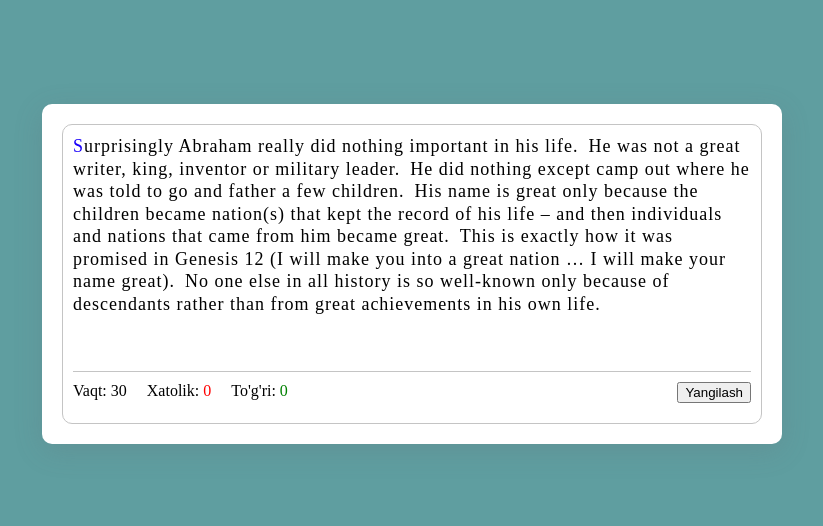
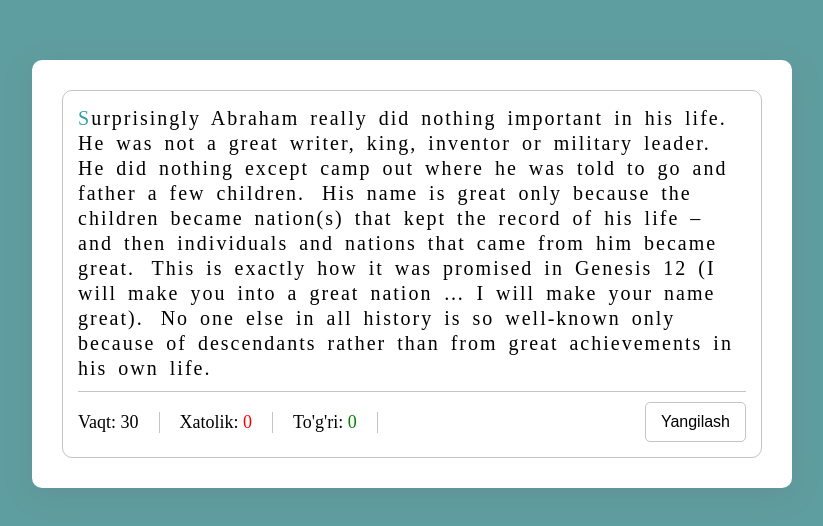
Before and after one commit to utamuratov/speed-typing, a plain HTML site: page index.html in a window 1280 px wide. Shown: the part 126-652 px from the top of the page, without its empty margins (228-1051 px from the left). Drawn offline with Linux system fonts and the light colour scheme.

Commit message:
improved ui

```diff
--- a/style.css
+++ b/style.css
@@ -4,19 +4,19 @@ body {
 
 .box {
     width: 700px;
-    height: 300px;
+    /* height: 300px; */
     margin: auto;
     background-color: white;
     border-radius: 10px;
     box-shadow: rgba(100, 100, 111, 0.2) 0px 7px 29px 0px;
-    padding: 20px;
+    padding: 30px;
     margin-top: 50vh;
     transform: translateY(-50%);
 }
 
 .box__card {
     box-sizing: border-box;
-    padding: 10px;
+    padding: 15px;
     border-radius: 10px;
     border: 1px solid #c4c4c4;
     height: 100%;
@@ -27,9 +27,11 @@ body {
 .box__card__body {
     flex-grow: 1;
     font-weight: 500;
-    font-size: 18px;
+    font-size: 20px;
     line-height: 125%;
-    letter-spacing: 1px;
+    letter-spacing: 2px;
+    word-spacing: 4px;
+    padding-bottom: 10px;
 }
 
 .box__card__footer {
@@ -37,7 +39,7 @@ body {
 }
 
 .current {
-    color: #1a01fa;
+    color: rgb(53, 161, 165);
     animation: underline 1s infinite;
 }
 
@@ -57,11 +59,24 @@ body {
 
 .list li {
     list-style-type: none;
+    border-right: 1px solid #c4c4c4;
+    padding-right: 20px;
 }
 
 .box__card__footer {
     display: flex;
-    padding: 10px 0;
+    align-items: center;
+    padding-top: 10px;
+    font-size: 18px;
+}
+
+.box__card__footer button {
+    font-size: 16px;
+    background-color: white;
+    border: 1px solid #c4c4c4;
+    height: 40px;
+    border-radius: 5px;
+    padding: 0 15px;
 }
 
 #errorsCount {
```
